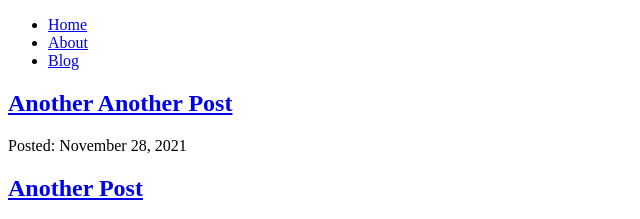
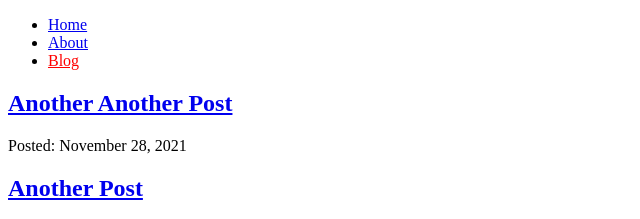
Before and after one commit to deweesa/portfolio, a Gatsby site: page /blog in a window 1280 px wide. Shown: the top 219 px of the page, 0-640 px from the left. Built offline with nearby package versions, Linux system fonts and the light colour scheme; Gatsby itself is replaced by a stand-in of ours.

Commit message:
Navbar Links moved into array
Navbar links were each written seperatly, now the name of the tab and
the endpoint are serialized in an array of json objects. This way when
changing nav bar links only a array.map() needs to be changed, not each
individual link.

```diff
--- a/src/components/Navbar.js
+++ b/src/components/Navbar.js
@@ -3,12 +3,37 @@ import { Link } from "gatsby";
 
 export default function Navbar() {
   const navLinkItem = "px-6";
+  const activeStyle = { color: "red" };
+  const navTabs = [
+    { name: "Home", endpoint: "/" },
+    { name: "About", endpoint: "/about" },
+    { name: "Blog", endpoint: "/blog" },
+  ];
 
   return (
     <nav>
-      <ul className="flex flex-row justify-end mb-3">
+      <ul className="flex flex-row justify-end my-3">
+        {navTabs.map((tabInfo) => {
+          return (
+            <li>
+              <Link
+                to={tabInfo.endpoint}
+                activeStyle={activeStyle}
+                className={navLinkItem}
+              >
+                {tabInfo.name}
+              </Link>
+            </li>
+          );
+        })}
+      </ul>
+    </nav>
+  );
+  /*return (
+    <nav>
+      <ul className="flex flex-row justify-end my-3">
         <li>
-          <Link to="/" className={navLinkItem}>
+          <Link to="/" activeStyle={activeStyle} className={navLinkItem}>
             Home
           </Link>
         </li>
@@ -24,5 +49,5 @@ export default function Navbar() {
         </li>
       </ul>
     </nav>
-  );
+  );*/
 }
```
